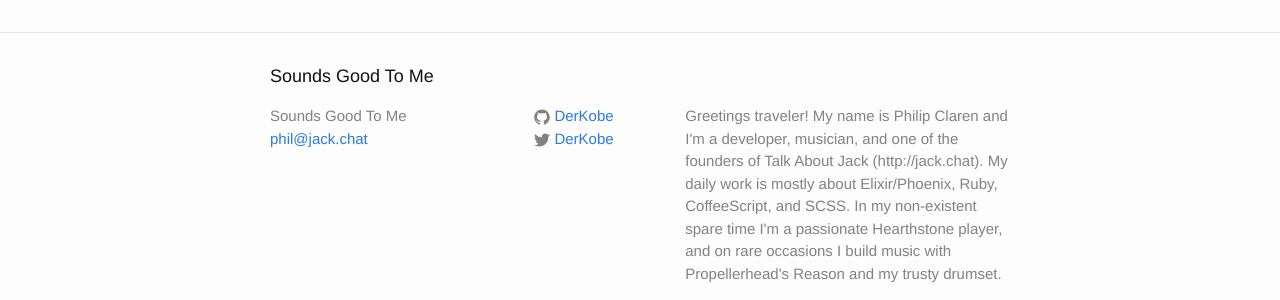
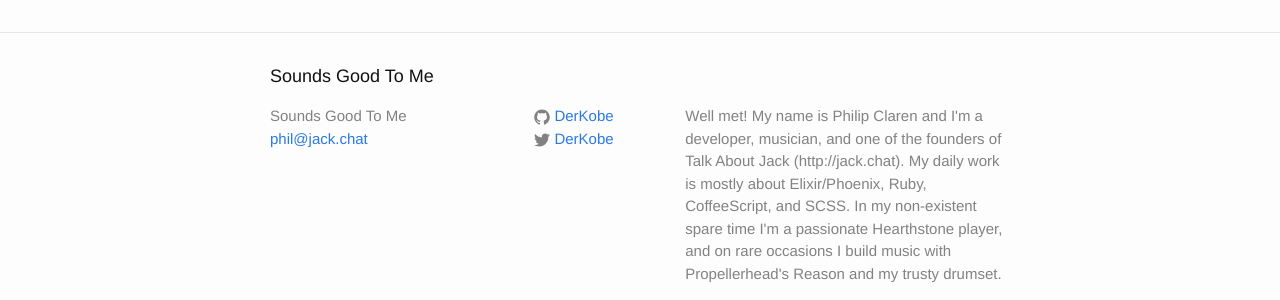
Before and after one commit to DerKobe/DerKobe.github.io, a Jekyll site: the page built from index.html, in a window 1280 px wide. Shown: the part 264-564 px from the top of the page. Built offline with Jekyll 4.4.1, drawn with Linux system fonts in a browser that asks for light colours.

Commit message:
description

```diff
--- a/_config.yml
+++ b/_config.yml
@@ -9,7 +9,7 @@
 title: Sounds Good To Me
 email: phil@jack.chat
 description: > # this means to ignore newlines until "baseurl:"
-  Greetings traveler! My name is Philip Claren and I'm a developer, musician, and one of the founders of Talk About Jack (http://jack.chat).
+  Well met! My name is Philip Claren and I'm a developer, musician, and one of the founders of Talk About Jack (http://jack.chat).
   My daily work is mostly about Elixir/Phoenix, Ruby, CoffeeScript, and SCSS. In my non-existent spare time I'm a passionate Hearthstone player, and on rare occasions I build music with Propellerhead's Reason and my trusty drumset.
 baseurl: "" # the subpath of your site, e.g. /blog
 url: "http://derkobe.github.io" # the base hostname & protocol for your site
```
